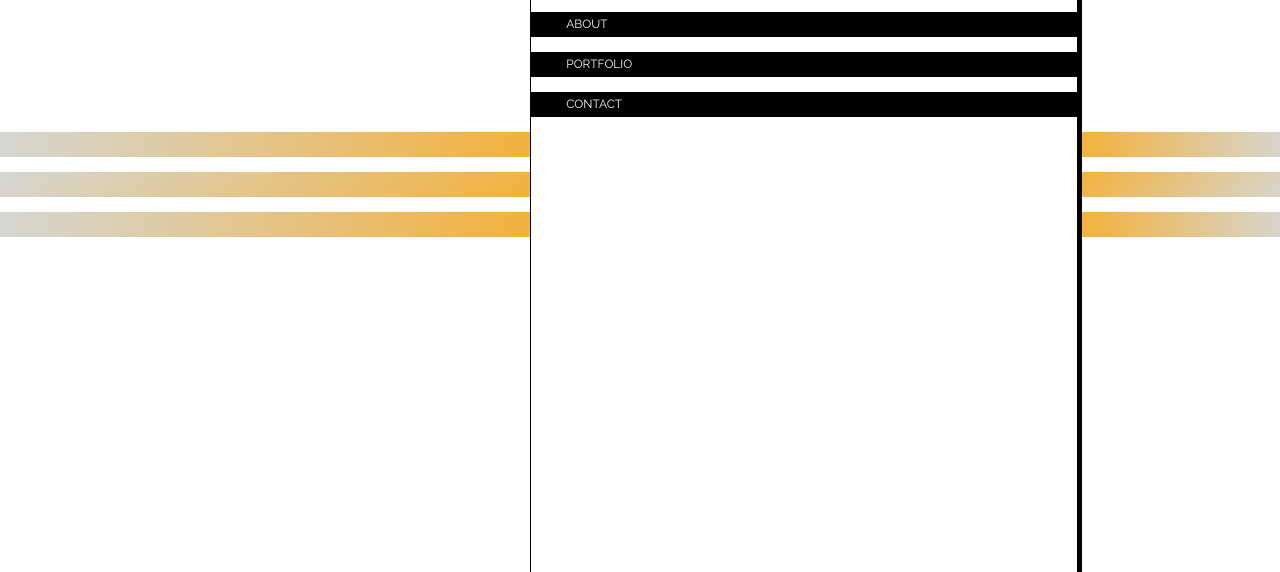
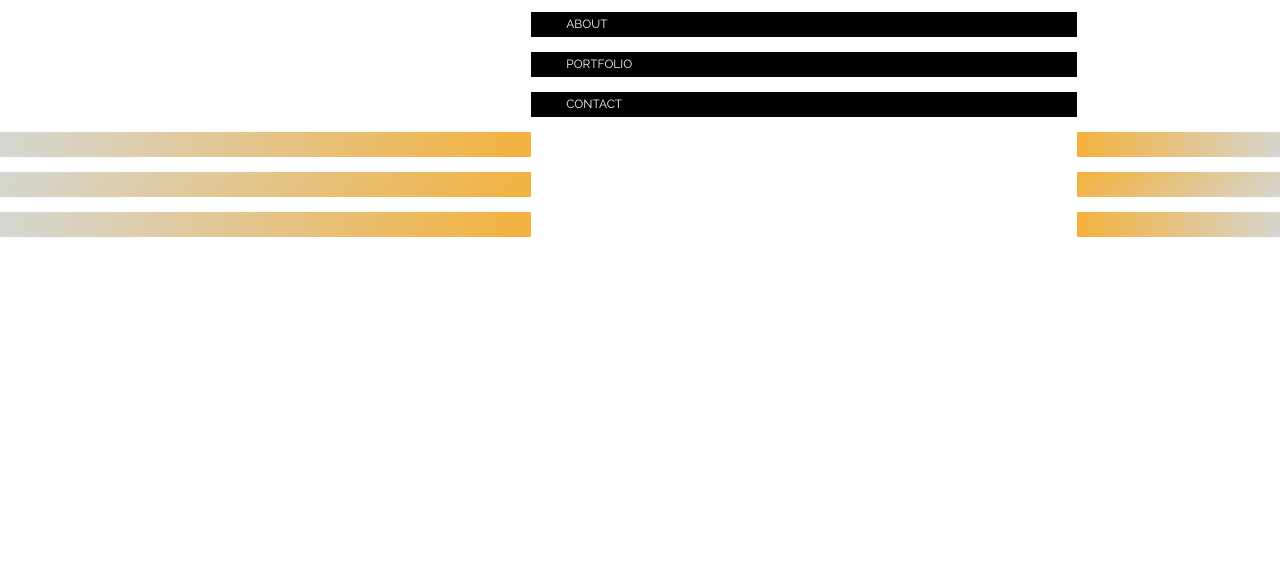
Before and after one commit to tmchenry93/Portfolio, a plain HTML site: page index.html in a window 1280 px wide. Shown: the part 228-800 px from the top of the page. Drawn offline with nearby package versions, Linux system fonts and the light colour scheme.

Commit message:
fixed landing page

```diff
--- a/port.css
+++ b/port.css
@@ -13,9 +13,6 @@ body {
 		height: 100vh;
 		background-color: #fff;
 		z-index: 2;
-		border-width: 0 1px 0 0;
-		border-color: #000;
-		border-style: solid;
 	}
 
 	#mainCover2 {
@@ -28,9 +25,6 @@ body {
 		height: 100vh;
 		background-color: #fff;
 		z-index: 2;
-		border-width: 0 0 0 5px;
-		border-color: #000;
-		border-style: solid;
 	}
 
 
```
